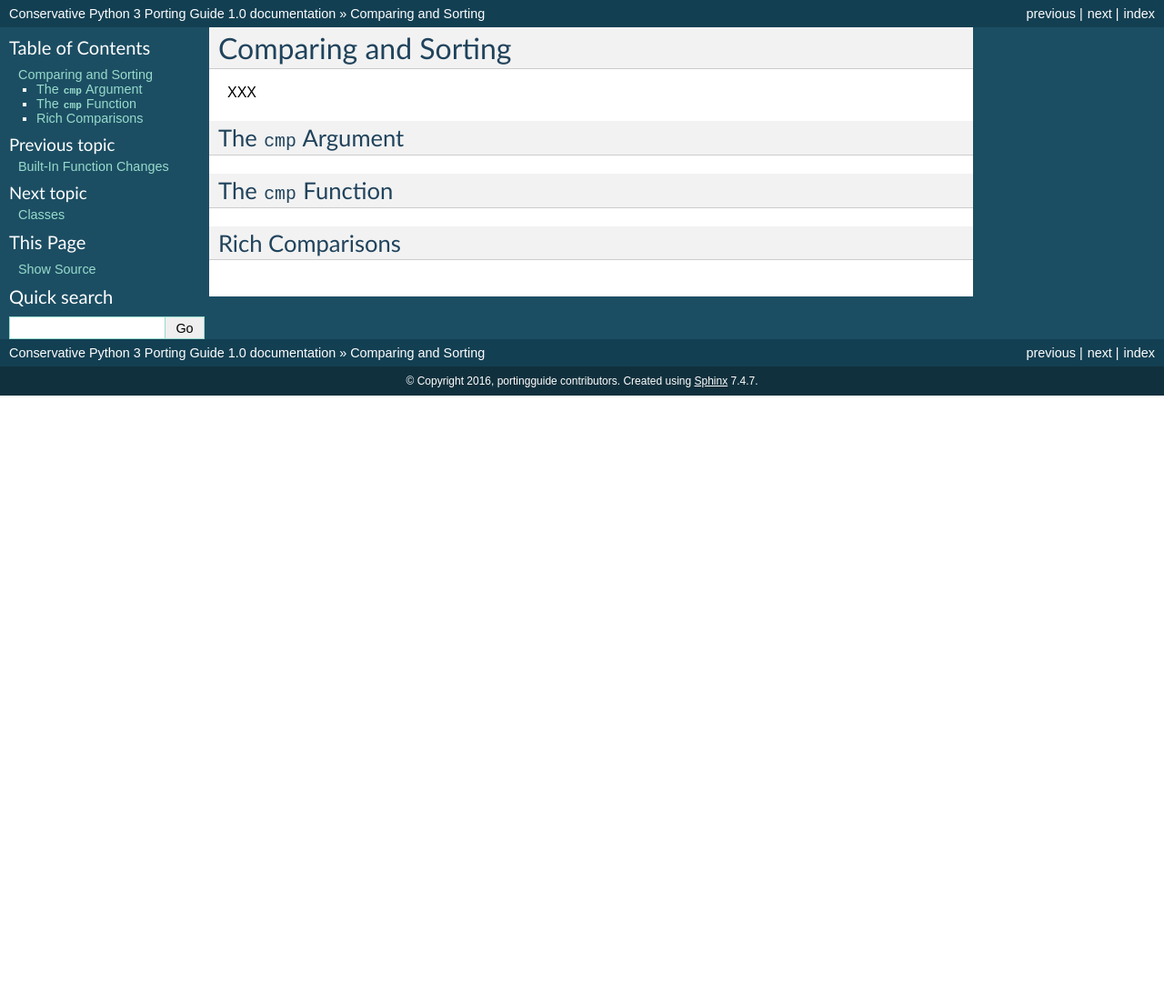
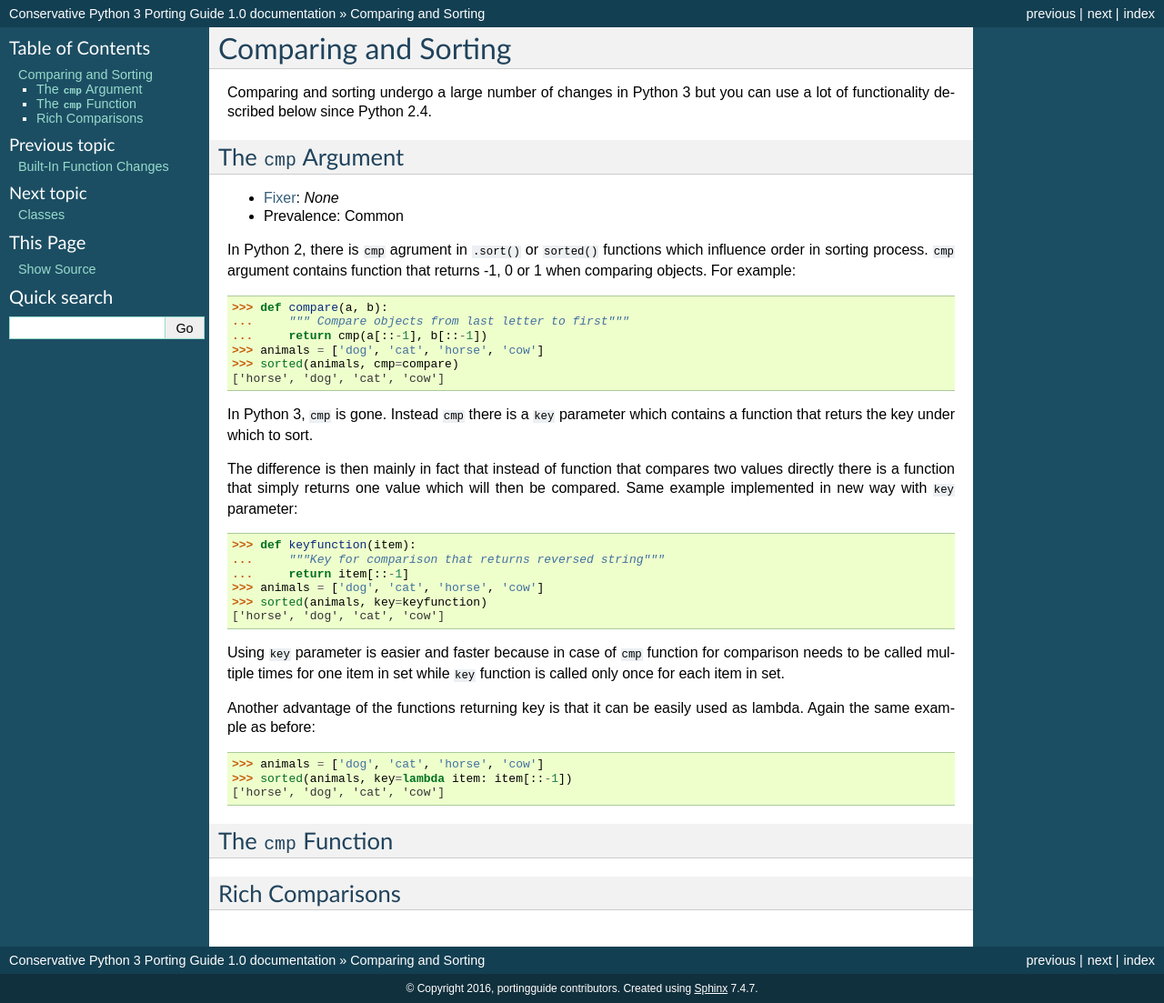
Before and after one commit to fedora-python/portingguide, a Sphinx documentation site: the page built from source/comparisons.rst, in a window 1280 px wide. Shown: the whole page at 91% size. Built offline with Sphinx 7.4.7, drawn with Linux system fonts in a browser that asks for light colours; before the commit the page ends 900 px from its top, so only the background shows below that.

Commit message:
First part about comparing and sorting - cmp argument

```diff
--- a/source/comparisons.rst
+++ b/source/comparisons.rst
@@ -1,10 +1,53 @@
 Comparing and Sorting
 ---------------------
 
-XXX
+Comparing and sorting undergo a large number of changes in Python 3 but you
+can use a lot of functionality described below since Python 2.4.
+
 
 The ``cmp`` Argument
 ~~~~~~~~~~~~~~~~~~~~
+
+* :ref:`Fixer <python-modernize>`: *None*
+* Prevalence: Common
+
+In Python 2, there is ``cmp`` agrument in ``.sort()`` or ``sorted()`` functions
+which influence order in sorting process. ``cmp`` argument contains function
+that returns -1, 0 or 1 when comparing objects. For example::
+
+    >>> def compare(a, b):
+    ...     """ Compare objects from last letter to first"""
+    ...     return cmp(a[::-1], b[::-1])
+    >>> animals = ['dog', 'cat', 'horse', 'cow']
+    >>> sorted(animals, cmp=compare)
+    ['horse', 'dog', 'cat', 'cow']
+
+In Python 3, ``cmp`` is gone. Instead ``cmp`` there is a ``key`` parameter
+which contains a function that returs the key under which to sort.
+
+The difference is then mainly in fact that instead of function that compares
+two values directly there is a function that simply returns one value which
+will then be compared. Same example implemented in new way with ``key``
+parameter::
+
+    >>> def keyfunction(item):
+    ...     """Key for comparison that returns reversed string"""
+    ...     return item[::-1]
+    >>> animals = ['dog', 'cat', 'horse', 'cow']
+    >>> sorted(animals, key=keyfunction)
+    ['horse', 'dog', 'cat', 'cow']
+
+Using ``key`` parameter is easier and faster because in case of ``cmp``
+function for comparison needs to be called multiple times for one item
+in set while ``key`` function is called only once for each item in set.
+
+Another advantage of the functions returning key is that it can be easily
+used as lambda. Again the same example as before::
+
+    >>> animals = ['dog', 'cat', 'horse', 'cow']
+    >>> sorted(animals, key=lambda item: item[::-1])
+    ['horse', 'dog', 'cat', 'cow']
+
 
 The ``cmp`` Function
 ~~~~~~~~~~~~~~~~~~~~
```
